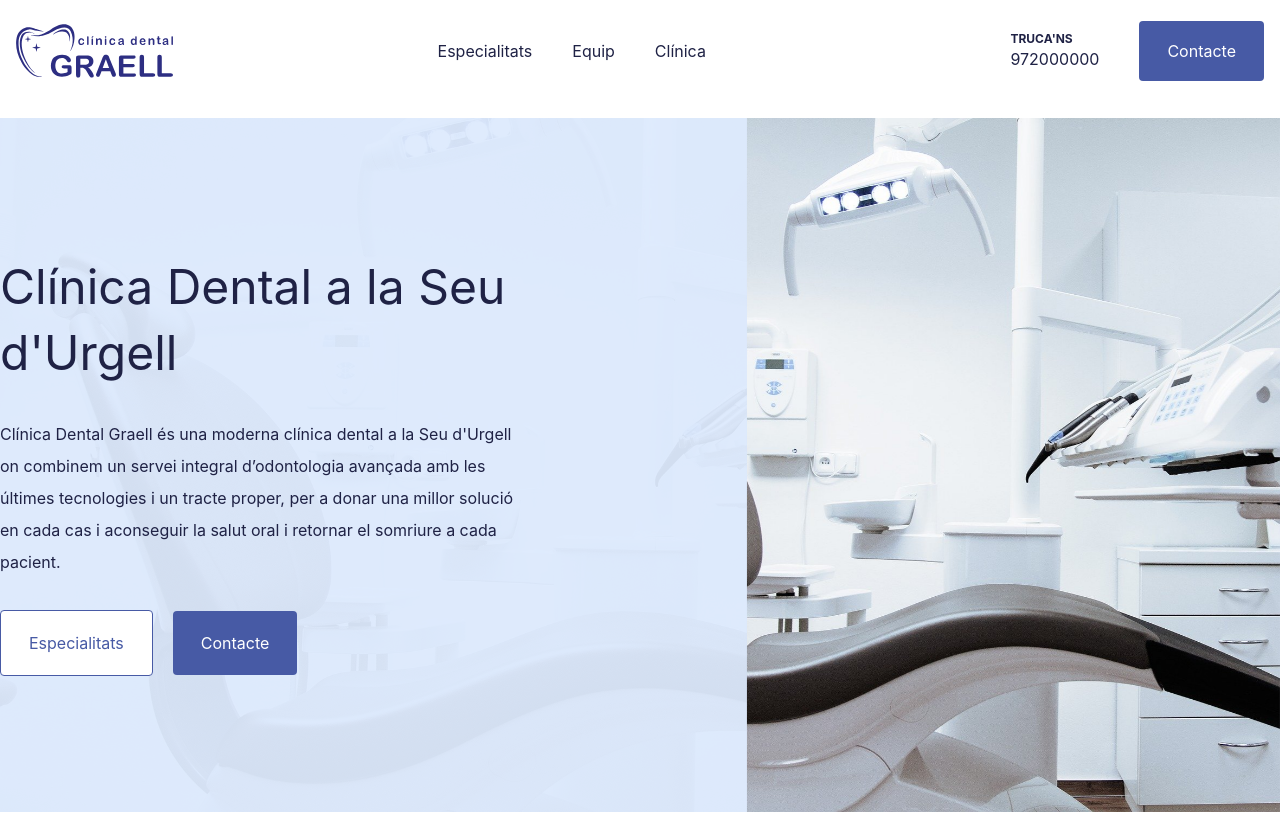
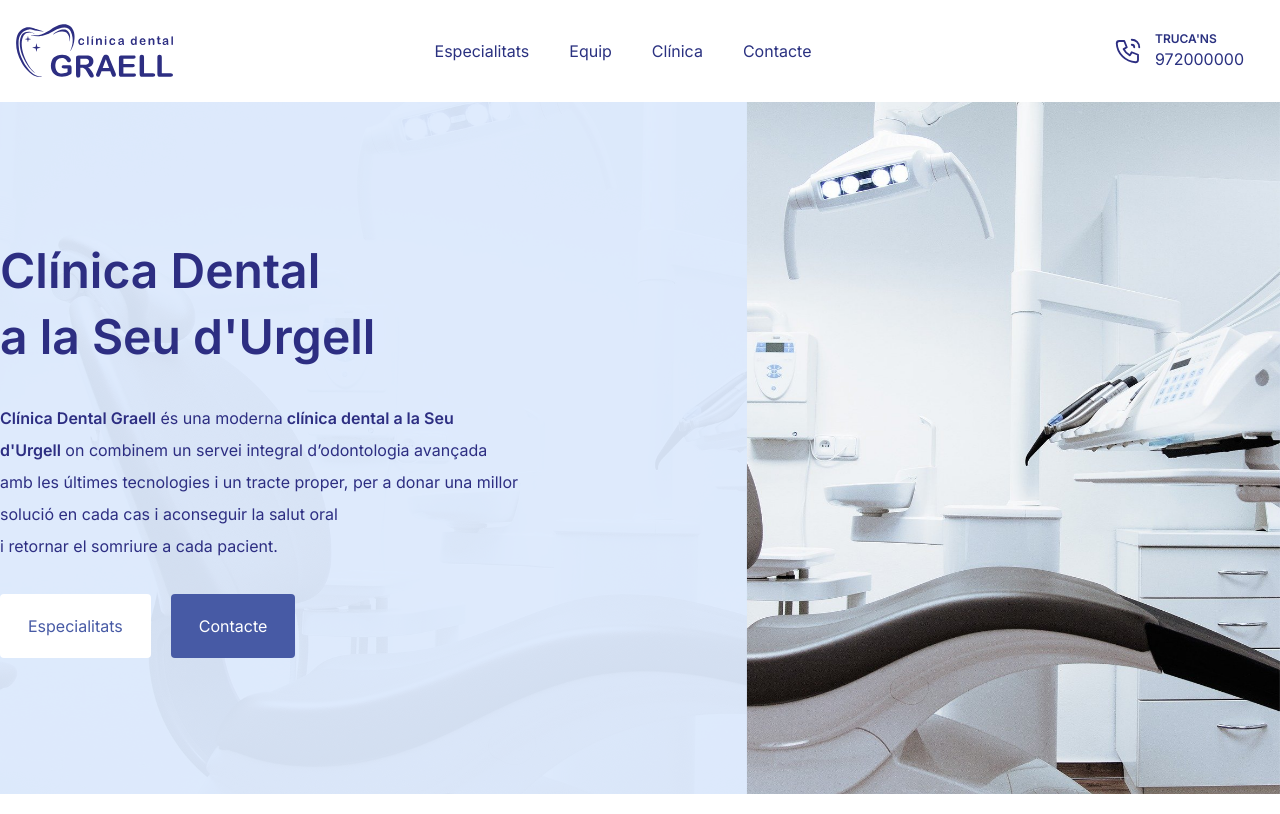
Before and after one commit to juliramon/clinicadentalgraell, a Next.js app: page / in a window 1280 px wide. Shown: the top 814 px of the page. Built offline with nearby package versions, Linux system fonts and the light colour scheme.

Commit message:
chore: update nav + home cover styles

```diff
--- a/components/navigation/NavigationBar.js
+++ b/components/navigation/NavigationBar.js
@@ -35,27 +35,42 @@ const NavigationBar = () => {
                 Clínica
               </a>
             </li>
+            <li>
+              <a href="/contacte" title="Contacte">
+                Contacte
+              </a>
+            </li>
           </ul>
         </div>
         <div>
           <ul className="list-none flex flex-wrap items-center">
-            <li className="ml-5">
+            <li className="ml-5 contact">
               <a
                 href="telf:+34972000000"
                 title="Trauca'ns"
-                className="flex flex-wrap flex-col"
+                className="flex items-center flex-wrap"
               >
-                <span className="font-bold text-xs uppercase">Truca'ns</span>
-                972000000
-              </a>
-            </li>
-            <li className="ml-5">
-              <a
-                href="/contacte"
-                title="Contacte"
-                className="button button-primary"
-              >
-                Contacte
+                <svg
+                  xmlns="http://www.w3.org/2000/svg"
+                  className="icon icon-tabler icon-tabler-phone-call mr-3"
+                  width="30"
+                  height="30"
+                  viewBox="0 0 24 24"
+                  strokeWidth="1.5"
+                  stroke="#2d2e82"
+                  fill="none"
+                  strokeLinecap="round"
+                  strokeLinejoin="round"
+                >
+                  <path stroke="none" d="M0 0h24v24H0z" fill="none" />
+                  <path d="M5 4h4l2 5l-2.5 1.5a11 11 0 0 0 5 5l1.5 -2.5l5 2v4a2 2 0 0 1 -2 2a16 16 0 0 1 -15 -15a2 2 0 0 1 2 -2" />
+                  <path d="M15 7a2 2 0 0 1 2 2" />
+                  <path d="M15 3a6 6 0 0 1 6 6" />
+                </svg>
+                <div className="flex flex-col">
+                  <span className="font-bold text-xs uppercase">Truca'ns</span>
+                  <span>972000000</span>
+                </div>
               </a>
             </li>
           </ul>
--- a/pages/index.js
+++ b/pages/index.js
@@ -12,7 +12,7 @@ const Home = () => {
       <NavigationBar />
       <main>
         <Fade cascade>
-          <section className="relative mt-4 flex flex-wrap items-center py-10">
+          <section className="relative flex flex-wrap items-center py-10">
             <div className="absolute top-0 left-0 w-full h-full">
               <span className="absolute top-p left-0 w-full h-full bg-primary-500 bg-opacity-50 z-10"></span>
               <picture>
@@ -32,15 +32,17 @@ const Home = () => {
               <div className="flex flex-wrap justify-start">
                 <div className="w-full md:w-6/12 py-24">
                   <div className="w-full md:w-10/12">
-                    <h1 className="text-5xl leading-snug text-primary-300 mt-0 mb-8">
-                      Clínica Dental a la Seu d'Urgell
+                    <h1 className="text-5xl leading-snug text-primary-300 mt-0 mb-8 font-semibold">
+                      Clínica Dental
+                      <br /> a la Seu d'Urgell
                     </h1>
                     <p className="text-primary-300 leading-8">
-                      Clínica Dental Graell és una moderna clínica dental a la
-                      Seu d'Urgell on combinem un servei integral d’odontologia
-                      avançada amb les últimes tecnologies i un tracte proper,
-                      per a donar una millor solució en cada cas i aconseguir la
-                      salut oral i retornar el somriure a cada pacient.
+                      <strong>Clínica Dental Graell</strong> és una moderna
+                      <strong> clínica dental a la Seu d'Urgell</strong> on
+                      combinem un servei integral d’odontologia avançada amb les
+                      últimes tecnologies i un tracte proper, per a donar una
+                      millor solució en cada cas i aconseguir la salut oral
+                      <br /> i retornar el somriure a cada pacient.
                     </p>
                     <div className="flex items-center mt-8">
                       <a
--- a/styles/components/button.sass
+++ b/styles/components/button.sass
@@ -1,5 +1,5 @@
 .button
-    @apply px-7 py-5 rounded
+    @apply px-7 py-5 rounded transition ease-in-out duration-300
 
 .button-primary
     @apply bg-primary-100 text-secondary-100
@@ -7,6 +7,6 @@
         @apply bg-primary-200 text-secondary-100
 
 .button-light
-    @apply bg-secondary-100 text-primary-100 border border-primary-100
+    @apply bg-secondary-100 text-primary-100
     &:hover
-        @apply bg-primary-100 bg-opacity-60 text-secondary-100 border-secondary-100
+        @apply bg-primary-200 bg-opacity-60 text-secondary-100
--- a/styles/globals.sass
+++ b/styles/globals.sass
@@ -14,3 +14,8 @@
 @import "pages/equip"
 @import "pages/especialitats"
 @import "pages/index"
+
+@import url('https://fonts.googleapis.com/css2?family=Inter:wght@400;600&display=swap')
+
+body
+    @apply font-normal
--- a/styles/layout/navigation.sass
+++ b/styles/layout/navigation.sass
@@ -1,5 +1,20 @@
 nav
-    li a
-        @apply text-primary-300 text-base px-5
-    li:hover a
-        @apply text-primary-100
+    li
+        @apply relative px-5
+        a
+            @apply text-primary-200 text-base
+    li:hover
+        a
+            @apply text-primary-100
+            &::after
+                content: ''
+                height: 3px
+                width: calc( 100% - 40px )
+                display: block
+                background: #2d2e82
+                margin-top: 10px
+                position: absolute
+    li.contact:last-child
+        a
+            &::after
+                content: none
--- a/tailwind.config.js
+++ b/tailwind.config.js
@@ -9,7 +9,7 @@ module.exports = {
       primary: {
         100: "#475AA5",
         200: "#2A3180",
-        300: "#1F2245",
+        300: "#2d2e82",
         400: "#7092E8",
         500: "#C0D8FC",
       },
```
